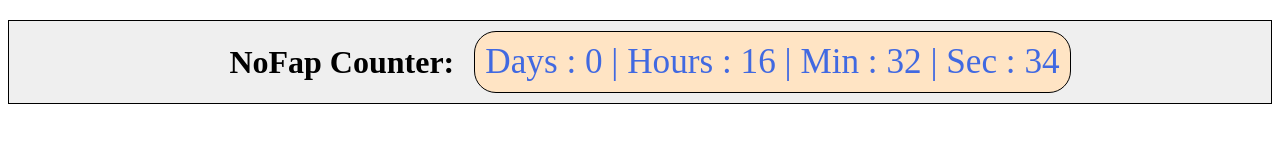
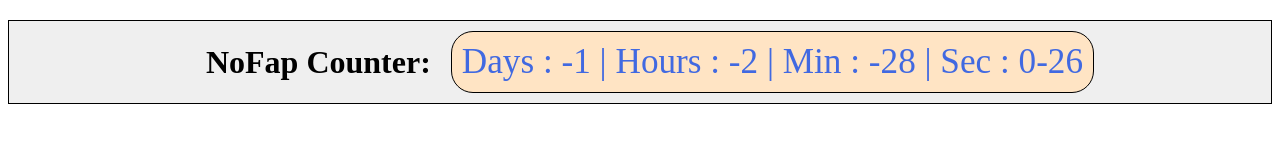
Before and after one commit to rvx-cyber/counter, a plain HTML site: page index.html in a window 1280 px wide. Drawn offline with Linux system fonts and the light colour scheme.

Commit message:
setting counter to right time and date

```diff
--- a/index.html
+++ b/index.html
@@ -81,7 +81,7 @@
     var output = document.getElementById('output');
     var out = document.getElementById('out');
 
-    var nofap = new Date('27 jan 2021');
+    var nofap = new Date('27 january 2021 18:00');
     //var noSong = new Date(2019,5,17,0,0,0);
 
 
```
